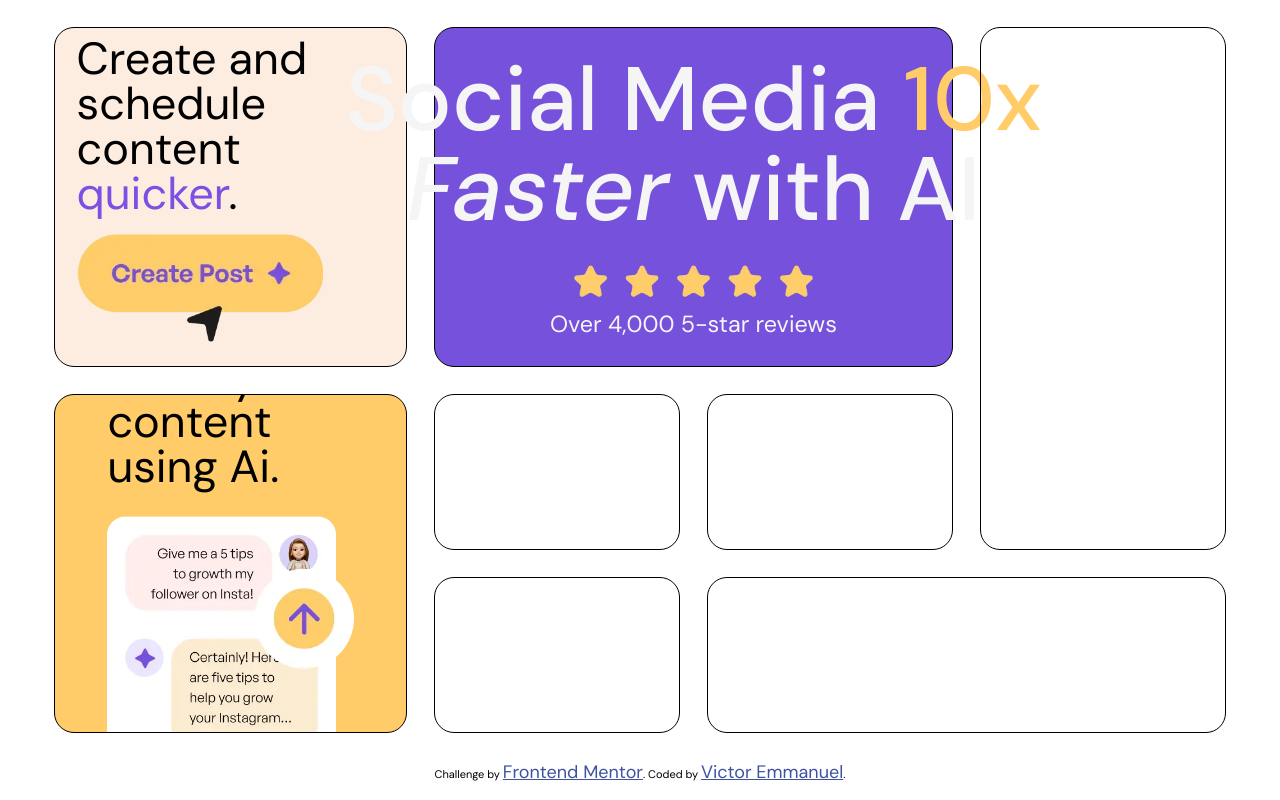
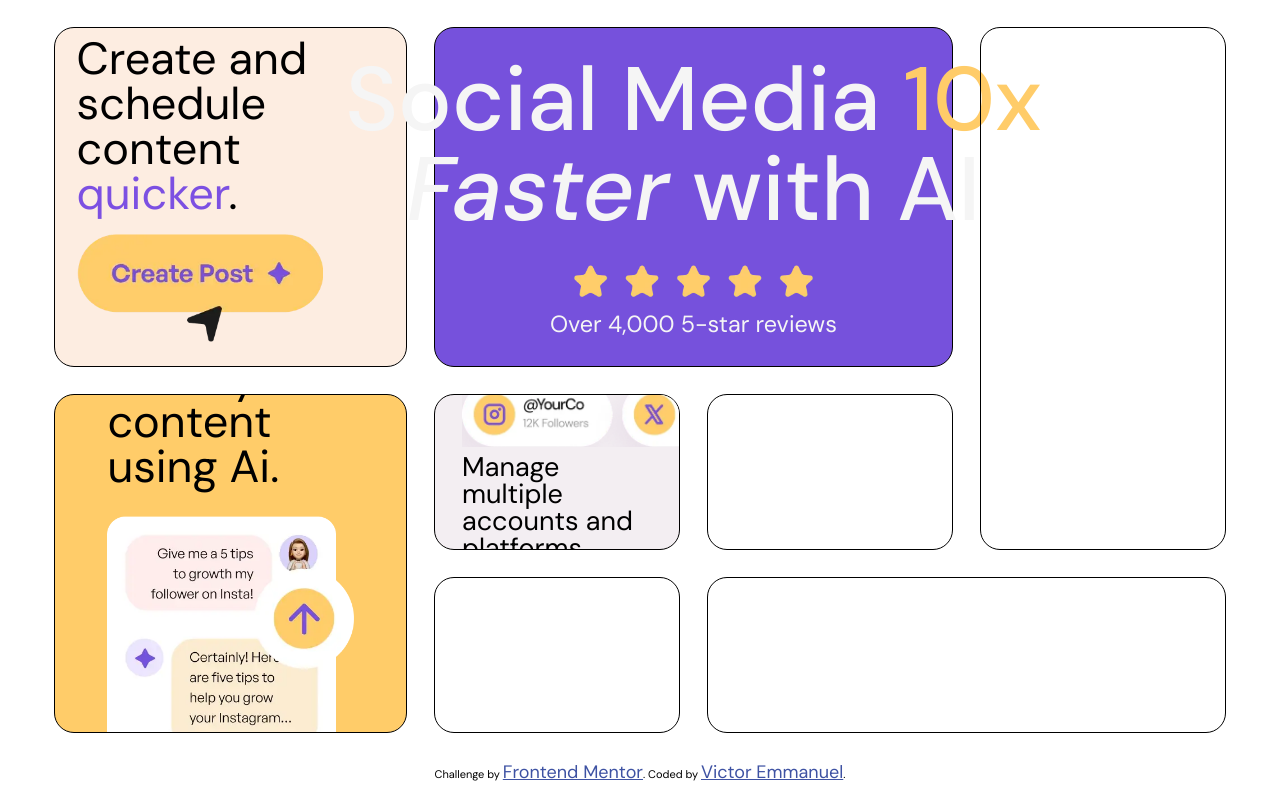
Before and after one commit to victor-web-dev/Bento-grid, a React (Vite) app: page / in a window 1280 px wide. Built offline with nearby package versions, Linux system fonts and the light colour scheme.

Commit message:
feat: grid-item-manage style

```diff
--- a/src/components/Grid/Grid.style.css
+++ b/src/components/Grid/Grid.style.css
@@ -99,6 +99,25 @@
 
 .grid-item-manage {
   grid-area: manage;
+  background-color: #f3eef2;
+  overflow: hidden;
+  /* text-align: center; */
+  /* width: 100%; */
+  padding: 1.5rem;
+}
+
+.grid-item-manage > div {
+  width: 100%;
+}
+
+.grid-item-manage img {
+  width: 25ch;
+}
+
+.grid-item-manage p {
+  font-size: 1.5rem;
+  line-height: 1;
+  width: 10rem;
 }
 
 .grid-item-audience {
--- a/src/components/Grid/Grid.tsx
+++ b/src/components/Grid/Grid.tsx
@@ -2,6 +2,8 @@ import "./Grid.style.css";
 import createPostImg from "@/assets/images/illustration-create-post.webp";
 import aiContentImg from "@/assets/images/illustration-ai-content.webp";
 import fiveStarsImg from "@/assets/images/illustration-five-stars.webp";
+
+import multipleImg from "@/assets/images/illustration-multiple-platforms.webp";
 
 export function Grid() {
   return (
@@ -40,7 +42,14 @@ export function Grid() {
             </div>
           </div>
 
-          <div className="item grid-item-manage"></div>
+          <div className="item grid-item-manage">
+            <div>
+              <div>
+                <img src={multipleImg} alt="multiple platforms" />
+              </div>
+              <p>Manage multiple accounts and platforms</p>
+            </div>
+          </div>
 
           <div className="item grid-item-audience"></div>
 
```
